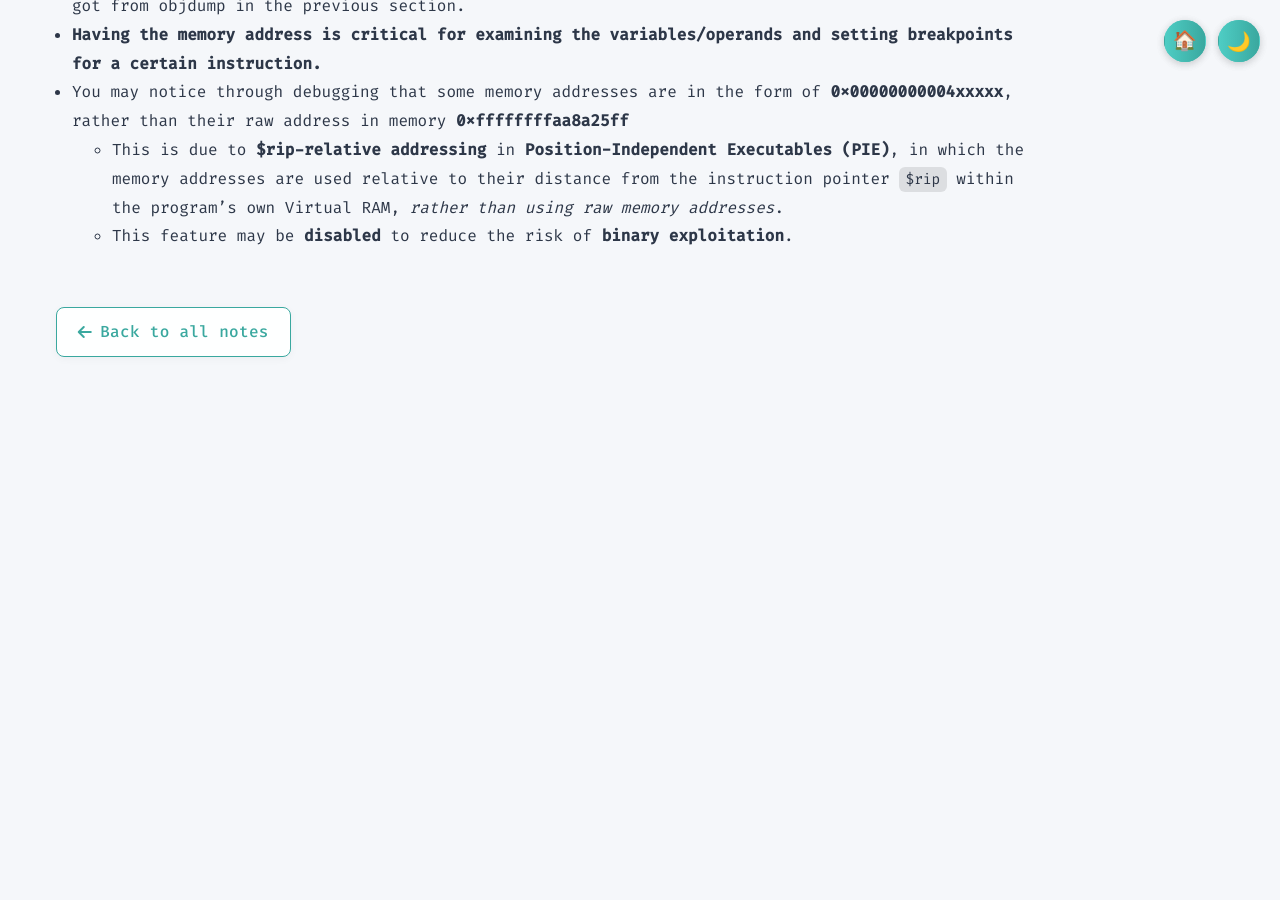
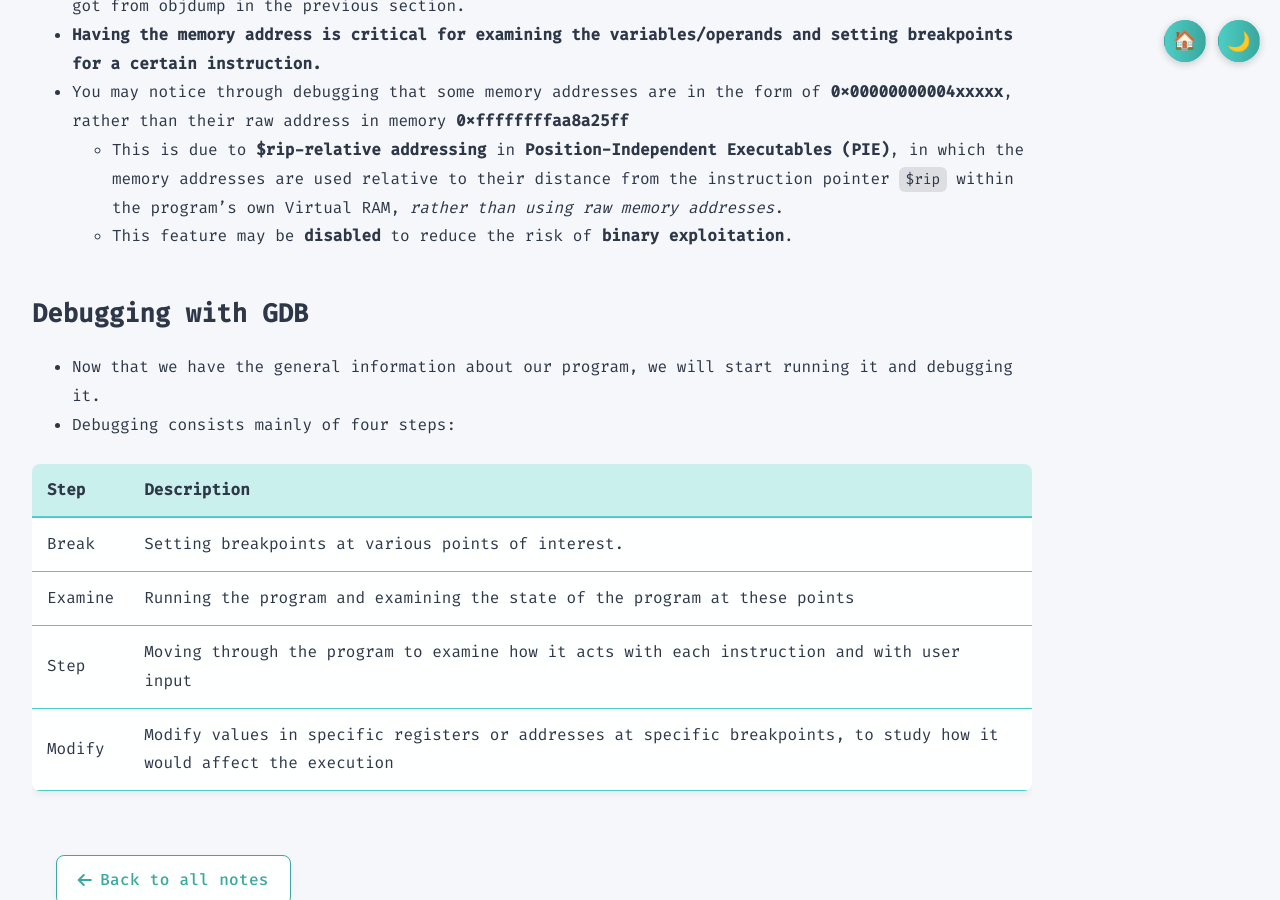
Before and after one commit to PathogenicKatt/PathogenicKatt.github.io, a Jekyll site: the page built from _notes/intro-to-assembly.md, in a window 1280 px wide and 900 px high, scrolled down 23932 px. Built offline with Jekyll 4.4.1, drawn with Linux system fonts in a browser that asks for light colours; before the commit the page ends 24337 px from its top, so only the background shows below that.

Commit message:
Update assembly notes

```diff
--- a/_notes/intro-to-assembly.md
+++ b/_notes/intro-to-assembly.md
@@ -681,3 +681,33 @@ nasm -f elf64 basic.s
 - You may notice through debugging that some memory addresses are in the form of **0x00000000004xxxxx**, rather than their raw address in memory **0xffffffffaa8a25ff**
     - This is due to **$rip-relative addressing** in **Position-Independent Executables (PIE)**, in which the memory addresses are used relative to their distance from the instruction pointer <code>$rip</code> within the program's own Virtual RAM, *rather than using raw memory addresses*.
     - This feature may be **disabled** to reduce the risk of **binary exploitation**.
+
+## Debugging with GDB
+- Now that we have the general information about our program, we will start running it and debugging it.
+- Debugging consists mainly of four steps:
+<table>
+<thead>
+    <tr>
+        <th>Step</th>
+        <th>Description</th>
+    </tr>
+</thead>
+<tbody>
+    <tr>
+        <td>Break</td>
+        <td>Setting breakpoints at various points of interest.</td>
+    </tr>
+    <tr>
+        <td>Examine</td>
+        <td>Running the program and examining the state of the program at these points</td>
+    </tr>
+    <tr>
+        <td>Step</td>
+        <td>Moving through the program to examine how it acts with each instruction and with user input</td>
+    </tr>
+    <tr>
+        <td>Modify</td>
+        <td>Modify values in specific registers or addresses at specific breakpoints, to study how it would affect the execution</td>
+    </tr>
+</tbody>
+</table>
```
